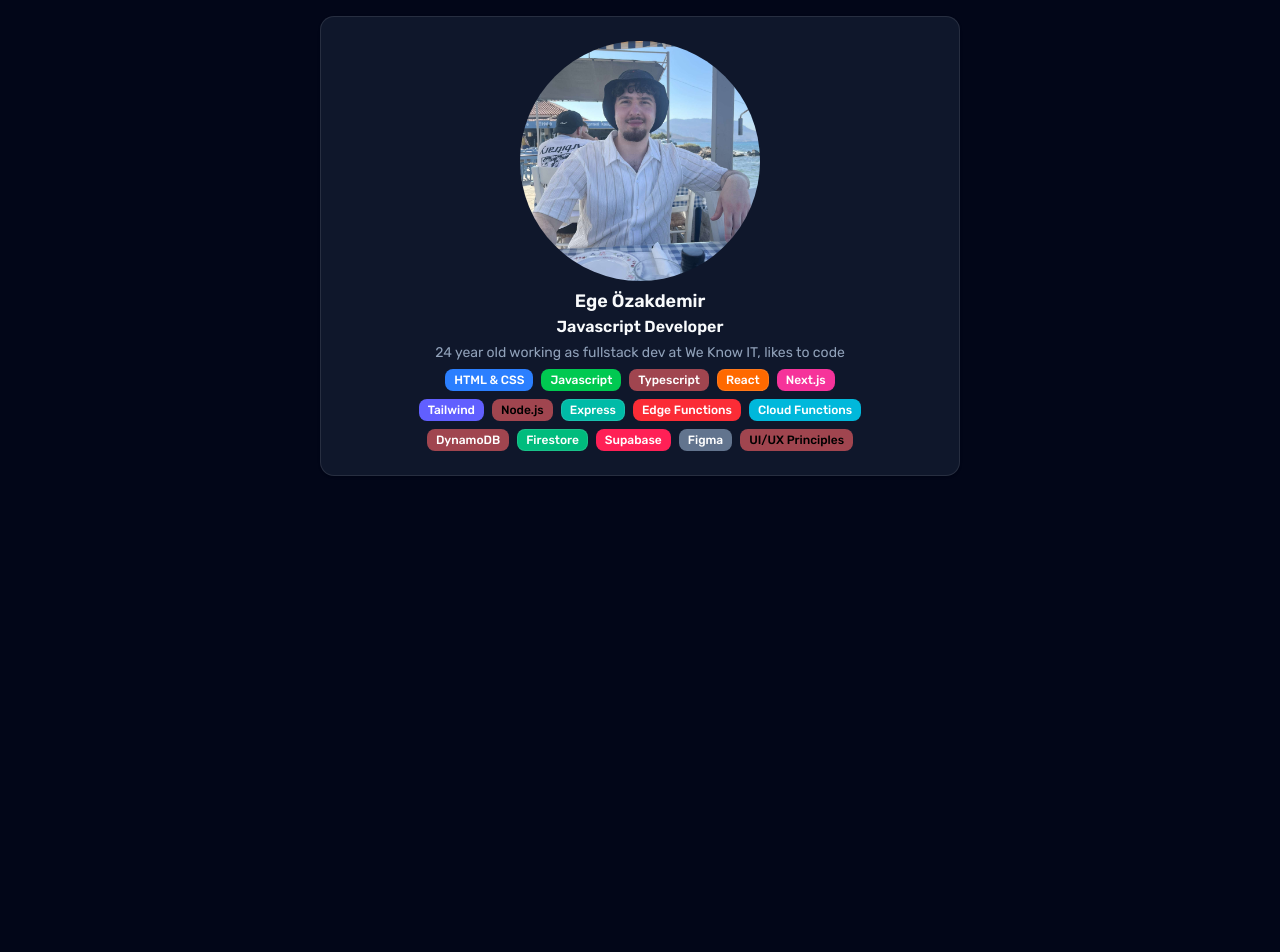
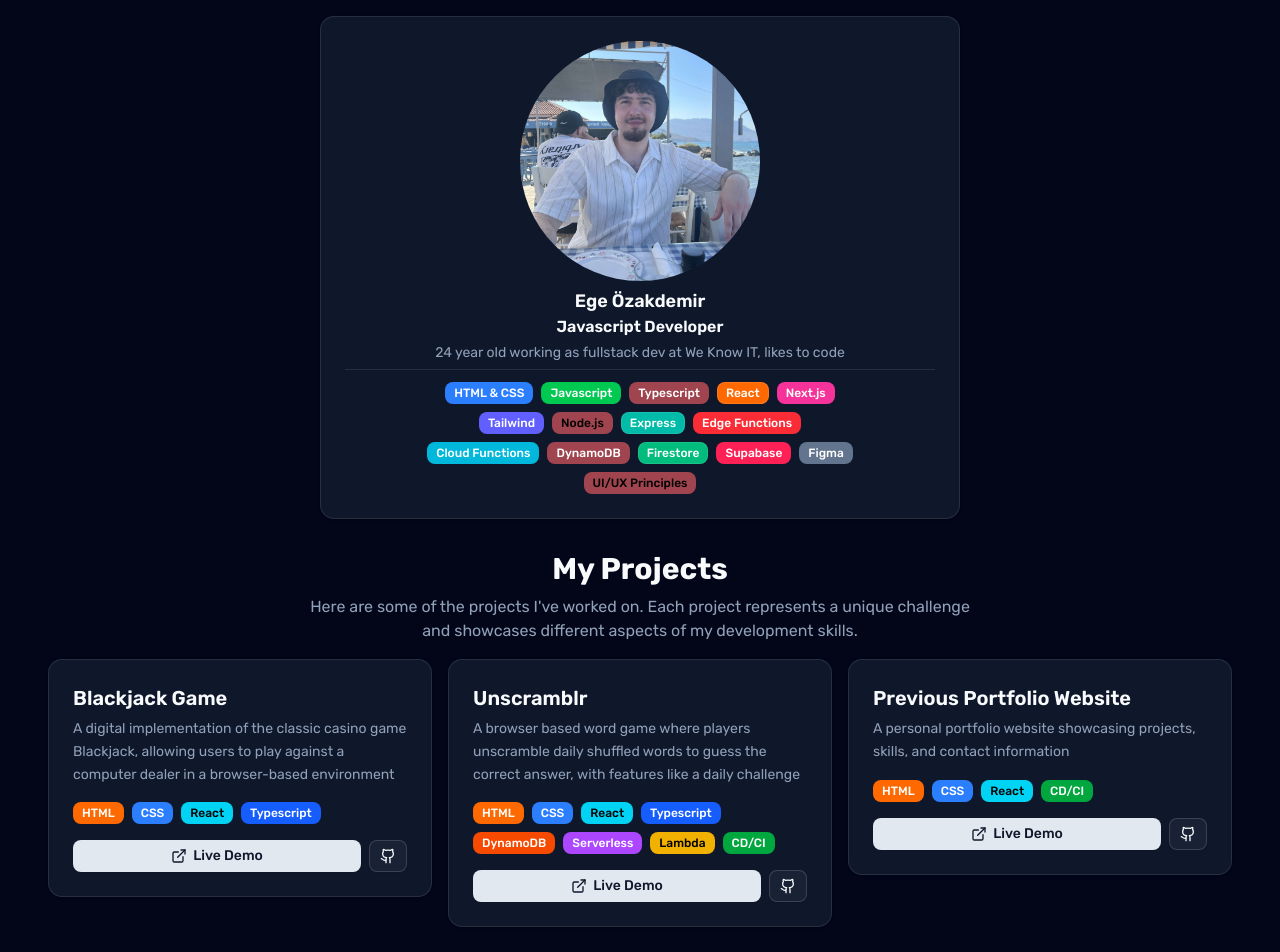
Before and after one commit to Egeeoz/Portfolio-3.0, a Next.js app: page / in a window 1280 px wide. Shown: the top 952 px of the page. Before the commit the page ends 800 px from the top, so only its background shows below. Built offline with nearby package versions, Linux system fonts and the light colour scheme.

Commit message:
Add Projects section and Separator component update About section layout

```diff
--- a/package.json
+++ b/package.json
@@ -10,6 +10,7 @@
   },
   "dependencies": {
     "@radix-ui/react-avatar": "^1.1.10",
+    "@radix-ui/react-separator": "^1.1.7",
     "@radix-ui/react-slot": "^1.2.3",
     "class-variance-authority": "^0.7.1",
     "clsx": "^2.1.1",
--- a/src/app/page.js
+++ b/src/app/page.js
@@ -1,9 +1,11 @@
 import About from '@/components/sections/about';
+import Projects from '@/components/sections/projects';
 
 export default function Home() {
   return (
-    <main className="flex justify-center pt-4">
+    <main className="flex flex-col justify-center items-center pt-4">
       <About />
+      <Projects />
     </main>
   );
 }
--- a/src/components/sections/about.jsx
+++ b/src/components/sections/about.jsx
@@ -4,7 +4,9 @@ import {
   CardHeader,
   CardTitle,
   CardDescription,
+  CardContent,
 } from '@/components/ui/card';
+import { Separator } from '../ui/separator';
 import { TextScramble } from '../../../components/motion-primitives/text-scramble';
 import { Avatar } from '@/components/ui/avatar';
 import { useState, useEffect } from 'react';
@@ -97,9 +99,9 @@ const About = () => {
         <CardDescription className="mb-4">
           24 year old working as fullstack dev at We Know IT, likes to code
         </CardDescription>
-
-        {/* Skills Section */}
-        <div className="flex flex-wrap gap-2 justify-center max-w-3/4">
+        <Separator />
+      </CardHeader>
+      <CardContent className="flex flex-wrap gap-2 justify-center max-w-3/4 pt-1">
         {skills.map((skill, index) => (
           <Badge
             key={skill}
@@ -111,8 +113,7 @@ const About = () => {
             {skill}
           </Badge>
         ))}
-        </div>
-      </CardHeader>
+      </CardContent>
     </Card>
   );
 };
--- /dev/null
+++ b/src/components/sections/projects.jsx
@@ -0,0 +1,133 @@
+'use client';
+import {
+  Card,
+  CardContent,
+  CardHeader,
+  CardTitle,
+  CardDescription,
+  CardFooter,
+} from '../ui/card';
+import { Badge } from '../ui/badge';
+import { Button } from '../ui/button';
+import { ExternalLink, Github } from 'lucide-react';
+
+const Projects = () => {
+  const projects = [
+    {
+      id: 1,
+      name: 'Blackjack Game',
+      description:
+        'A digital implementation of the classic casino game Blackjack, allowing users to play against a computer dealer in a browser-based environment',
+      link: 'https://egeeoz.github.io/Blackjack/',
+      github: 'https://github.com/Egeeoz/Blackjack',
+      technologies: ['HTML', 'CSS', 'React', 'Typescript'],
+    },
+    {
+      id: 2,
+      name: 'Unscramblr',
+      description: `A browser based word game where players unscramble daily shuffled words to guess the correct answer, with features like a daily challenge`,
+      link: 'https://www.unscramblr.com/',
+      github: 'https://github.com/Egeeoz/Unscramblr',
+      technologies: [
+        'HTML',
+        'CSS',
+        'React',
+        'Typescript',
+        'DynamoDB',
+        'Serverless',
+        'Lambda',
+        'CD/CI',
+      ],
+    },
+    {
+      id: 4,
+      name: 'Previous Portfolio Website',
+      description:
+        'A personal portfolio website showcasing projects, skills, and contact information',
+      link: 'https://github.com/Egeeoz/portfolio-2.0',
+      github: 'https://github.com/Egeeoz/portfolio-2.0',
+      technologies: ['HTML', 'CSS', 'React', 'CD/CI'],
+    },
+  ];
+
+  const techColors = {
+    HTML: 'bg-orange-500 text-white',
+    CSS: 'bg-blue-500 text-white',
+    React: 'bg-cyan-400 text-black',
+    Typescript: 'bg-blue-600 text-white',
+    DynamoDB: 'bg-orange-600 text-white',
+    Serverless: 'bg-purple-500 text-white',
+    Lambda: 'bg-yellow-500 text-black',
+    'CD/CI': 'bg-green-600 text-white',
+  };
+
+  return (
+    <div className="flex flex-col gap-4 container mx-auto px-4 py-8">
+      <div className="flex flex-col items-center text-center gap-2">
+        <h2 className="text-3xl font-bold mb-4">My Projects</h2>
+        <p className="text-muted-foreground max-w-2xl mx-auto">
+          Here are some of the projects I've worked on. Each project represents
+          a unique challenge and showcases different aspects of my development
+          skills.
+        </p>
+      </div>
+
+      <div className="flex flex-wrap justify-center gap-4 items-start">
+        {projects.map((project) => (
+          <Card
+            key={project.id}
+            className="flex flex-col group w-full max-w-sm hover:shadow-lg transition-all duration-300 hover:-translate-y-1 gap-4"
+          >
+            <CardHeader>
+              <CardTitle className="text-xl group-hover:text-primary transition-colors">
+                {project.name}
+              </CardTitle>
+              <CardDescription className="text-sm leading-relaxed">
+                {project.description}
+              </CardDescription>
+            </CardHeader>
+
+            <CardContent>
+              <div className="flex flex-wrap gap-2">
+                {project.technologies.map((tech) => (
+                  <Badge
+                    key={tech}
+                    variant="secondary"
+                    className={`text-xs ${
+                      techColors[tech] || 'bg-gray-500 text-white'
+                    } transition-all duration-200 hover:scale-105`}
+                  >
+                    {tech}
+                  </Badge>
+                ))}
+              </div>
+            </CardContent>
+
+            <CardFooter>
+              <div className="flex gap-2 w-full">
+                <Button
+                  variant="default"
+                  size="sm"
+                  className="flex-1"
+                  onClick={() => window.open(project.link, '_blank')}
+                >
+                  <ExternalLink className="w-4 h-4 mr-2" />
+                  Live Demo
+                </Button>
+                <Button
+                  variant="outline"
+                  size="sm"
+                  onClick={() => window.open(project.github, '_blank')}
+                >
+                  <Github className="w-4 h-4" />
+                </Button>
+              </div>
+            </CardFooter>
+          </Card>
+        ))}
+      </div>
+    </div>
+  );
+};
+
+export default Projects;
--- /dev/null
+++ b/src/components/ui/button.jsx
@@ -0,0 +1,50 @@
+import * as React from 'react';
+import { Slot } from '@radix-ui/react-slot';
+import { cva } from 'class-variance-authority';
+
+import { cn } from '@/lib/utils';
+
+const buttonVariants = cva(
+  "inline-flex items-center justify-center gap-2 whitespace-nowrap rounded-md text-sm font-medium transition-all disabled:pointer-events-none disabled:opacity-50 [&_svg]:pointer-events-none [&_svg:not([class*='size-'])]:size-4 shrink-0 [&_svg]:shrink-0 outline-none focus-visible:border-ring focus-visible:ring-ring/50 focus-visible:ring-[3px] aria-invalid:ring-destructive/20 dark:aria-invalid:ring-destructive/40 aria-invalid:border-destructive cursor-pointer",
+  {
+    variants: {
+      variant: {
+        default:
+          'bg-primary text-primary-foreground shadow-xs hover:bg-primary/90',
+        destructive:
+          'bg-destructive text-white shadow-xs hover:bg-destructive/90 focus-visible:ring-destructive/20 dark:focus-visible:ring-destructive/40 dark:bg-destructive/60',
+        outline:
+          'border bg-background shadow-xs hover:bg-accent hover:text-accent-foreground dark:bg-input/30 dark:border-input dark:hover:bg-input/50',
+        secondary:
+          'bg-secondary text-secondary-foreground shadow-xs hover:bg-secondary/80',
+        ghost:
+          'hover:bg-accent hover:text-accent-foreground dark:hover:bg-accent/50',
+        link: 'text-primary underline-offset-4 hover:underline',
+      },
+      size: {
+        default: 'h-9 px-4 py-2 has-[>svg]:px-3',
+        sm: 'h-8 rounded-md gap-1.5 px-3 has-[>svg]:px-2.5',
+        lg: 'h-10 rounded-md px-6 has-[>svg]:px-4',
+        icon: 'size-9',
+      },
+    },
+    defaultVariants: {
+      variant: 'default',
+      size: 'default',
+    },
+  }
+);
+
+function Button({ className, variant, size, asChild = false, ...props }) {
+  const Comp = asChild ? Slot : 'button';
+
+  return (
+    <Comp
+      data-slot="button"
+      className={cn(buttonVariants({ variant, size, className }))}
+      {...props}
+    />
+  );
+}
+
+export { Button, buttonVariants };
--- /dev/null
+++ b/src/components/ui/separator.jsx
@@ -0,0 +1,27 @@
+"use client"
+
+import * as React from "react"
+import * as SeparatorPrimitive from "@radix-ui/react-separator"
+
+import { cn } from "@/lib/utils"
+
+function Separator({
+  className,
+  orientation = "horizontal",
+  decorative = true,
+  ...props
+}) {
+  return (
+    <SeparatorPrimitive.Root
+      data-slot="separator"
+      decorative={decorative}
+      orientation={orientation}
+      className={cn(
+        "bg-border shrink-0 data-[orientation=horizontal]:h-px data-[orientation=horizontal]:w-full data-[orientation=vertical]:h-full data-[orientation=vertical]:w-px",
+        className
+      )}
+      {...props} />
+  );
+}
+
+export { Separator }
```
Also changed, not shown: 1 other file (tests, documents, lock files or other folders). Lines whose indentation alone changed are shown as unchanged.
